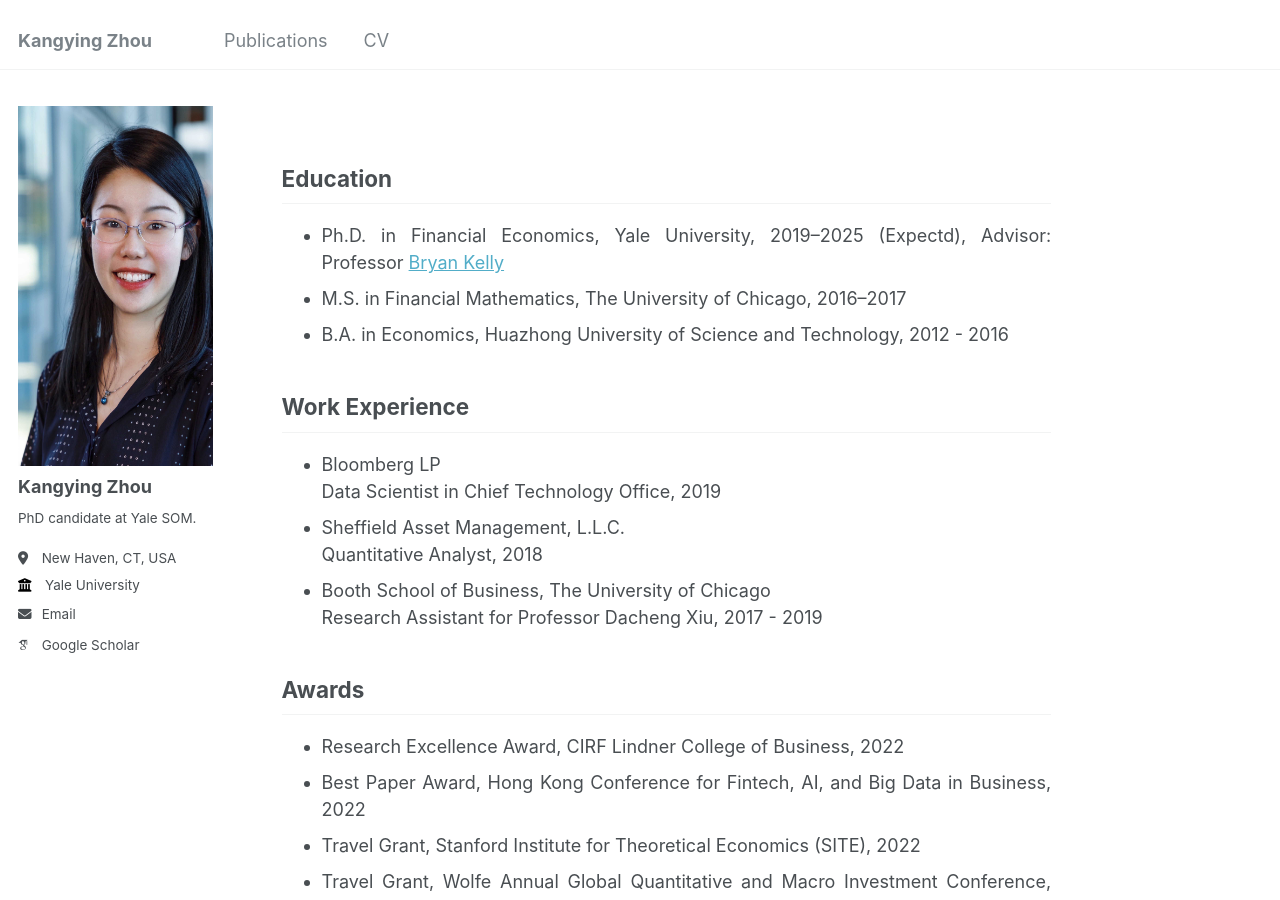
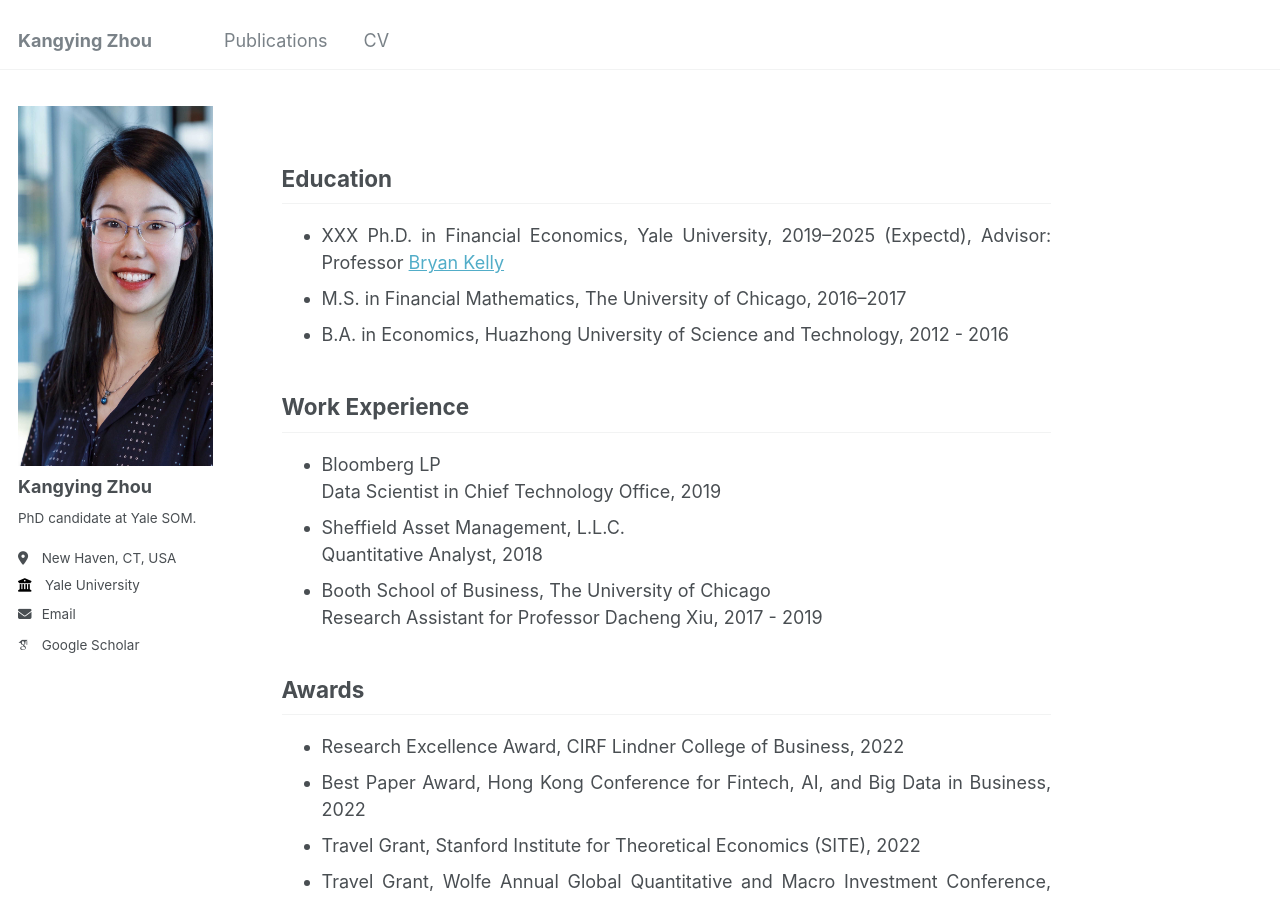
Before and after one commit to rosieli5/rosieli5.github.io, a Jekyll site: the page built from _pages/about.md, in a window 1280 px wide and 900 px high. Built offline with Jekyll 4.4.1, drawn with Linux system fonts in a browser that asks for light colours; some web fonts are replaced.

Commit message:
Update about.md

```diff
--- a/_pages/about.md
+++ b/_pages/about.md
@@ -13,7 +13,7 @@ redirect_from:
 ------ -->
 
 ## Education
-- Ph.D. in Financial Economics, Yale University, 2019–2025 (Expectd), Advisor: Professor [Bryan Kelly](https://www.bryankellyacademic.org/)
+- XXX Ph.D. in Financial Economics, Yale University, 2019–2025 (Expectd), Advisor: Professor [Bryan Kelly](https://www.bryankellyacademic.org/)
 - M.S. in Financial Mathematics, The University of Chicago, 2016–2017
 - B.A. in Economics, Huazhong University of Science and Technology, 2012 - 2016
 
```
